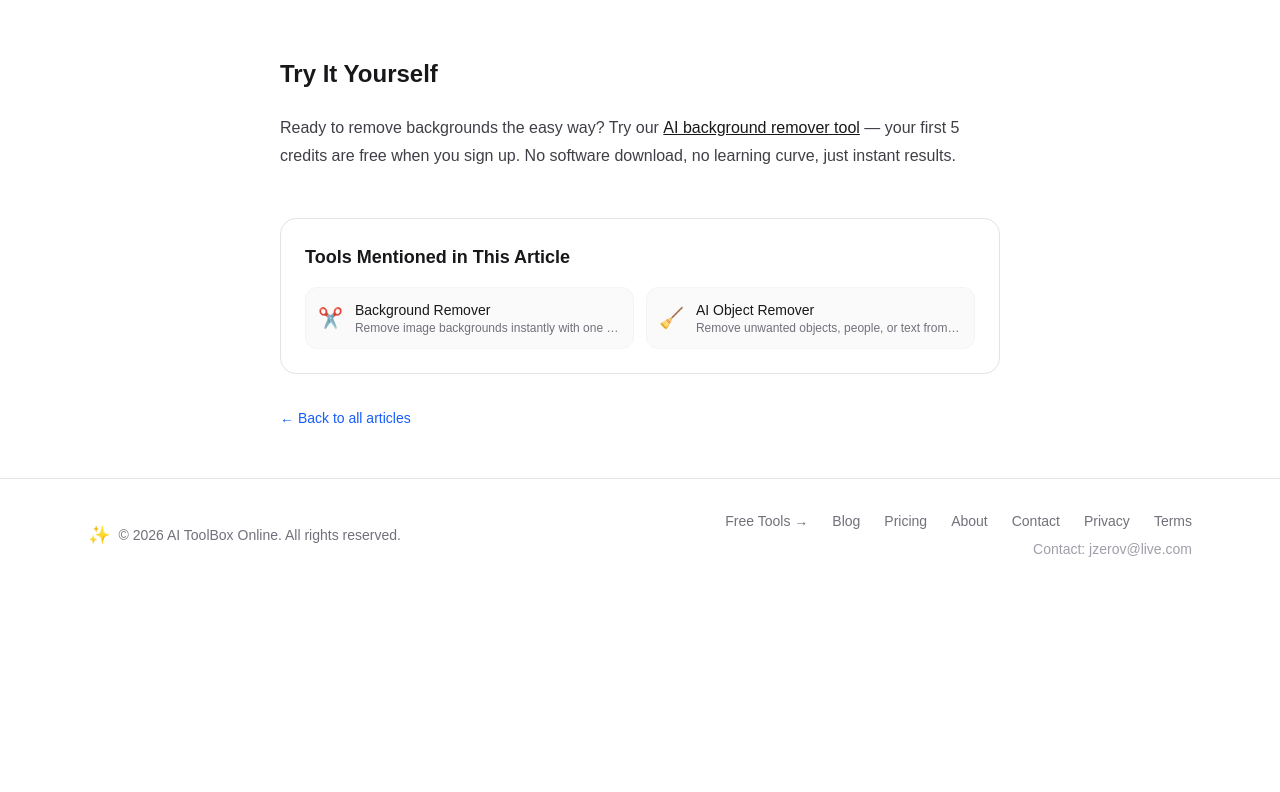
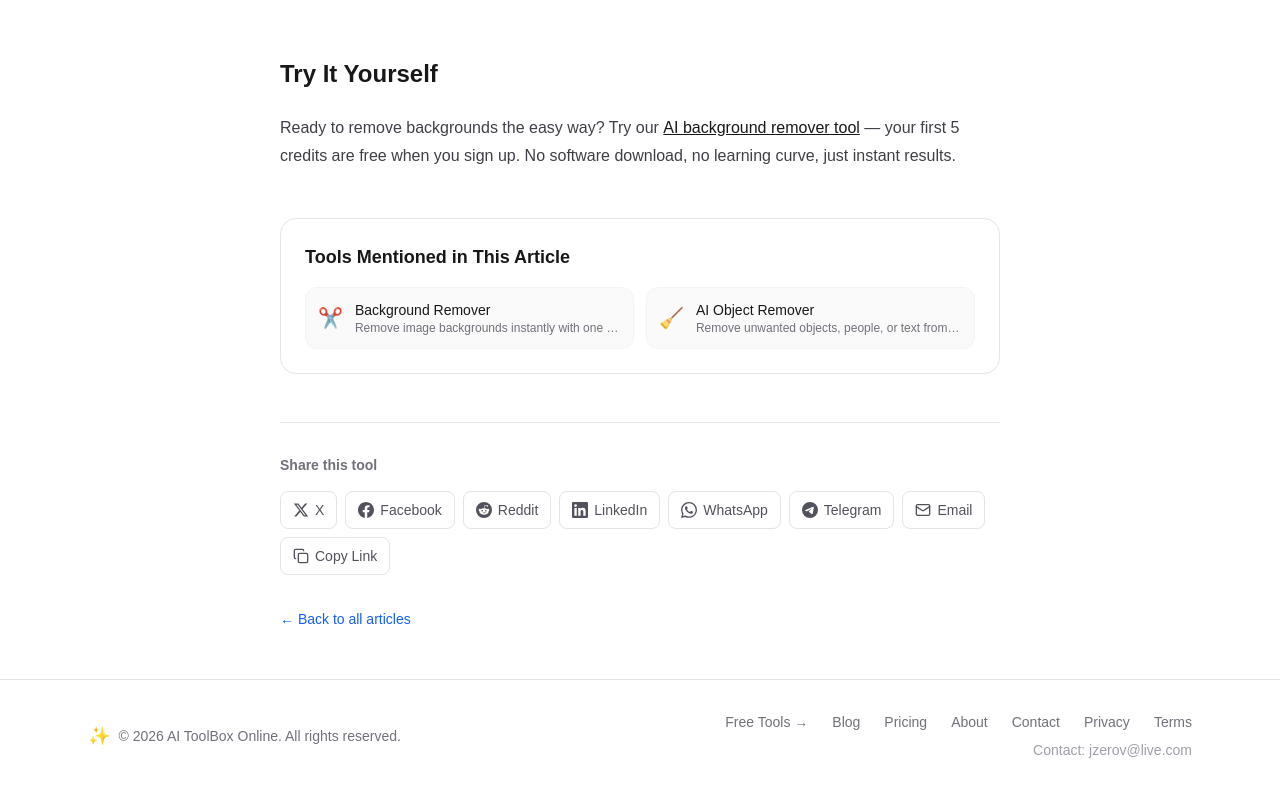
Before and after one commit to liujun418/ai-toolbox, a Next.js app: page /en/blog/how-to-remove-image-background-without-photoshop in a window 1280 px wide. Shown: the part 1678-2470 px from the top of the page. Before the commit the page ends 2269 px from the top, so only its background shows below. Built offline with nearby package versions, Linux system fonts and the light colour scheme; no server answers.

Commit message:
Add ShareBar to blog article pages

```diff
--- a/src/app/[locale]/blog/[slug]/page.tsx
+++ b/src/app/[locale]/blog/[slug]/page.tsx
@@ -5,6 +5,7 @@ import { getDictionary } from "@/lib/i18n";
 import type { Locale } from "@/lib/i18n";
 import { getBlogPost, getBlogPosts, fetchBlogPost } from "@/lib/blog";
 import { tools as allTools } from "@/lib/tools";
+import ShareBar from "@/components/ShareBar";
 
 export function generateStaticParams() {
   return getBlogPosts().flatMap((post) =>
@@ -121,6 +122,8 @@ export default async function BlogPostPage({ params }: { params: Promise<{ local
       )}
 
       {/* Back to Blog */}
+      <ShareBar locale={locale} dict={dict as Record<string, unknown>} />
+
       <div className="mt-8">
         <Link href={`/${locale}/blog`} className="text-sm font-medium text-blue-600 hover:text-blue-700 dark:text-blue-400">← {bg.backToBlog || "Back to all articles"}</Link>
       </div>
```
